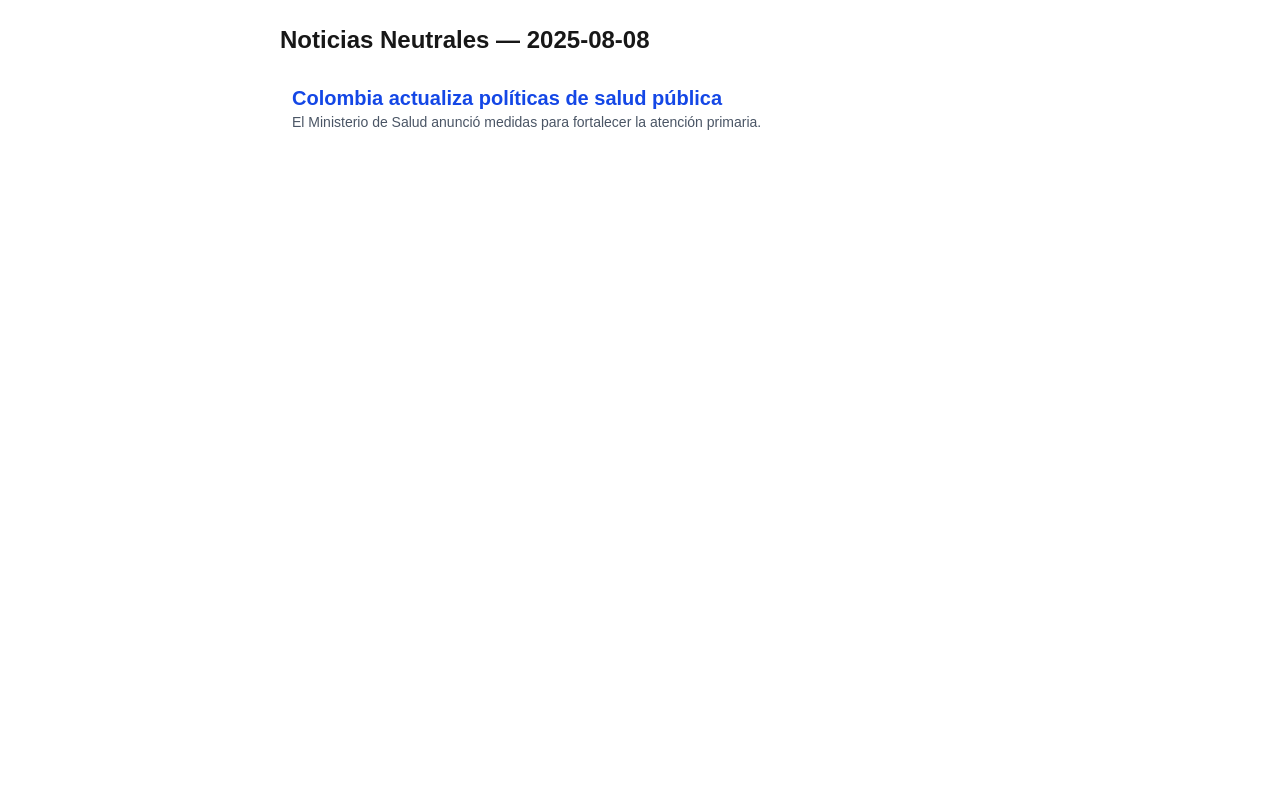
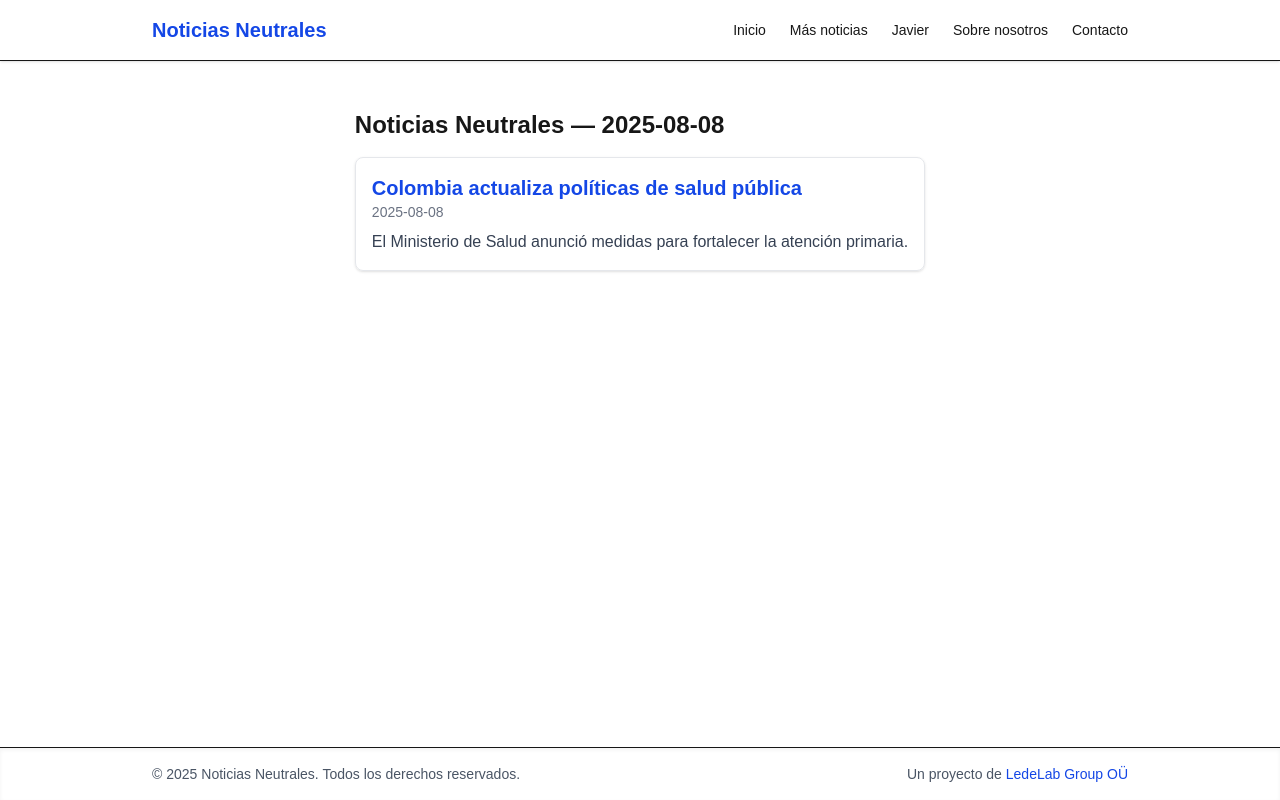
Before and after one commit to ledelab2030/noticias-neutrales, a Next.js app: page / in a window 1280 px wide. Built offline with nearby package versions, Linux system fonts and the light colour scheme.

Commit message:
Añadido layout global con header y footer en todas las páginas

```diff
--- a/src/app/layout.tsx
+++ b/src/app/layout.tsx
@@ -1,18 +1,59 @@
-import "./globals.css";
+import './globals.css'
+import Link from 'next/link'
 
-export const metadata = {
-  title: "Noticias Neutrales",
-  description: "Noticias objetivas y verificadas",
-};
-
-export default function RootLayout({
-  children,
-}: {
-  children: React.ReactNode;
-}) {
+export default function RootLayout({ children }: { children: React.ReactNode }) {
   return (
     <html lang="es">
-      <body>{children}</body>
+      <body className="flex flex-col min-h-screen bg-gray-50 text-gray-900">
+        {/* Header */}
+        <header className="bg-white border-b shadow-sm">
+          <div className="max-w-5xl mx-auto px-6 py-4 flex items-center justify-between">
+            <Link href="/" className="text-xl font-bold text-blue-700">
+              Noticias Neutrales
+            </Link>
+            <nav className="flex gap-6 text-sm font-medium">
+              <Link href="/" className="hover:text-blue-700 transition-colors">
+                Inicio
+              </Link>
+              <Link href="/noticias" className="hover:text-blue-700 transition-colors">
+                Más noticias
+              </Link>
+              <Link href="/javier" className="hover:text-blue-700 transition-colors">
+                Javier
+              </Link>
+              <Link href="/sobre-nosotros" className="hover:text-blue-700 transition-colors">
+                Sobre nosotros
+              </Link>
+              <Link href="/contacto" className="hover:text-blue-700 transition-colors">
+                Contacto
+              </Link>
+            </nav>
+          </div>
+        </header>
+
+        {/* Contenido */}
+        <main className="flex-1 max-w-5xl mx-auto px-6 py-6">{children}</main>
+
+        {/* Footer */}
+        <footer className="bg-white border-t shadow-inner mt-8">
+          <div className="max-w-5xl mx-auto px-6 py-4 text-sm text-gray-600 flex flex-col sm:flex-row sm:justify-between gap-2">
+            <span>
+              © {new Date().getFullYear()} Noticias Neutrales. Todos los derechos reservados.
+            </span>
+            <span>
+              Un proyecto de{' '}
+              <a
+                href="https://ledelab.group"
+                target="_blank"
+                rel="noopener noreferrer"
+                className="text-blue-700 hover:underline"
+              >
+                LedeLab Group OÜ
+              </a>
+            </span>
+          </div>
+        </footer>
+      </body>
     </html>
-  );
+  )
 }
--- a/src/app/noticias/page.tsx
+++ b/src/app/noticias/page.tsx
@@ -20,13 +20,13 @@ export default function Noticias() {
             <li key={n.id}>
               <Link
                 href={`/noticias/${n.id}`}
-                className="block p-3 rounded-lg hover:bg-gray-50 transition-colors duration-200"
+                className="block rounded-lg border border-gray-200 shadow-sm hover:shadow-md hover:border-gray-300 hover:bg-gray-50 transition-all duration-200 p-4"
               >
                 <h2 className="text-lg font-semibold text-blue-700 hover:underline">
                   {n.titulo}
                 </h2>
                 <p className="text-sm text-gray-500">{n.fecha}</p>
-                <p className="text-sm">{n.resumen}</p>
+                <p className="mt-2 text-gray-700">{n.resumen}</p>
               </Link>
             </li>
           ))}
--- a/src/app/page.tsx
+++ b/src/app/page.tsx
@@ -20,12 +20,13 @@ export default function Home() {
             <li key={n.id}>
               <Link
                 href={`/noticias/${n.id}`}
-                className="block p-3 rounded-lg hover:bg-gray-50 transition-colors duration-200"
+                className="block rounded-lg border border-gray-200 shadow-sm hover:shadow-md hover:border-gray-300 hover:bg-gray-50 transition-all duration-200 p-4"
               >
                 <h2 className="text-xl font-semibold text-blue-700 hover:underline">
                   {n.titulo}
                 </h2>
-                <p className="text-sm text-gray-600">{n.resumen}</p>
+                <p className="text-sm text-gray-500">{n.fecha}</p>
+                <p className="mt-2 text-gray-700">{n.resumen}</p>
               </Link>
             </li>
           ))}
```
